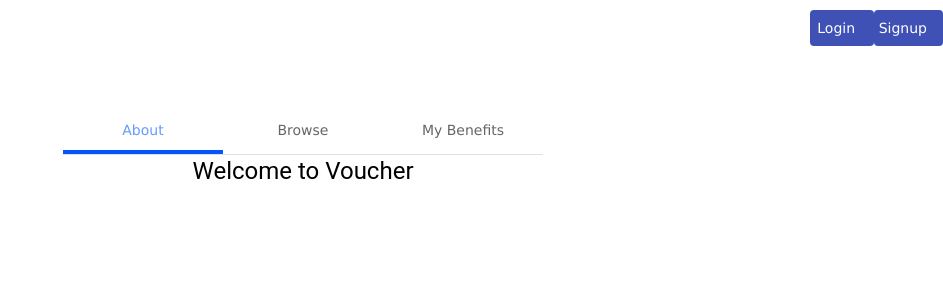
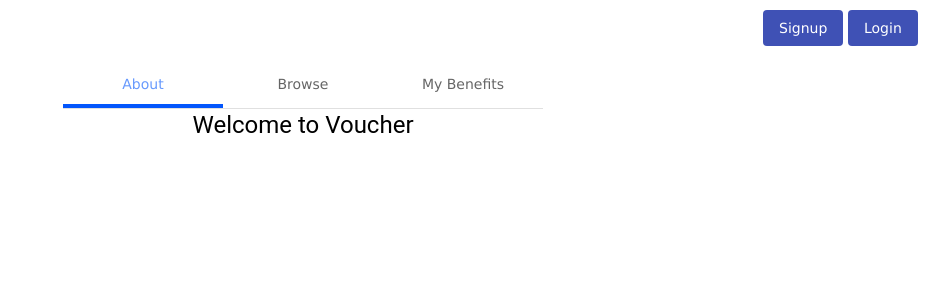
Before and after one commit to neilZon/voucher, an Angular app in the folder voucher-front/: page / in a window 1280 px wide. Shown: the top 300 px of the page, without its empty margins (337-1280 px from the left). Built offline with nearby package versions, Linux system fonts and the light colour scheme.

Commit message:
fixed dynamic spacing issue with some components

```diff
--- a/voucher-front/src/app/app.component.html
+++ b/voucher-front/src/app/app.component.html
@@ -1,2 +1,5 @@
-<header><app-userlogin></app-userlogin></header>
+<header>
+  <app-userlogin></app-userlogin>
+</header>
+
 <app-navbar></app-navbar>
--- a/voucher-front/src/app/header/userlogin/userlogin.component.css
+++ b/voucher-front/src/app/header/userlogin/userlogin.component.css
@@ -1,8 +1,18 @@
 .fontlol {
   font-family: 'Lucida Sans', 'Lucida Sans Regular', 'Lucida Grande', 'Lucida Sans Unicode', Geneva, Verdana, sans-serif;
 }
-.buttonstop {
-  padding-inline-start: 5px;
+.content {
+  display: flex;
+  justify-content: space-between;
+  max-width: 170px;
+  position: absolute;
+  top: 0;
+  right: 0;
+  padding: 10px 10px;
+}
+span {
+  width: 200px;
+  height: 200px;
 }
 .pos{
   position: sticky;
--- a/voucher-front/src/app/header/userlogin/userlogin.component.html
+++ b/voucher-front/src/app/header/userlogin/userlogin.component.html
@@ -1,4 +1,10 @@
-<div class="pos">
-  <button mat-flat-button color="primary" class="fontlol buttonstop">Login</button>
-  <button mat-flat-button color="primary" class="fontlol buttonstop">Signup</button>
-</div>
+<!-- <div class="pos"> -->
+  <div class="content">
+    <span>
+      <button mat-flat-button color="primary" class="fontlol">Signup</button>
+    </span>
+    <span>
+      <button mat-flat-button color="primary" class="fontlol">Login</button>
+    </span>
+  </div>
+<!-- </div> -->
```
